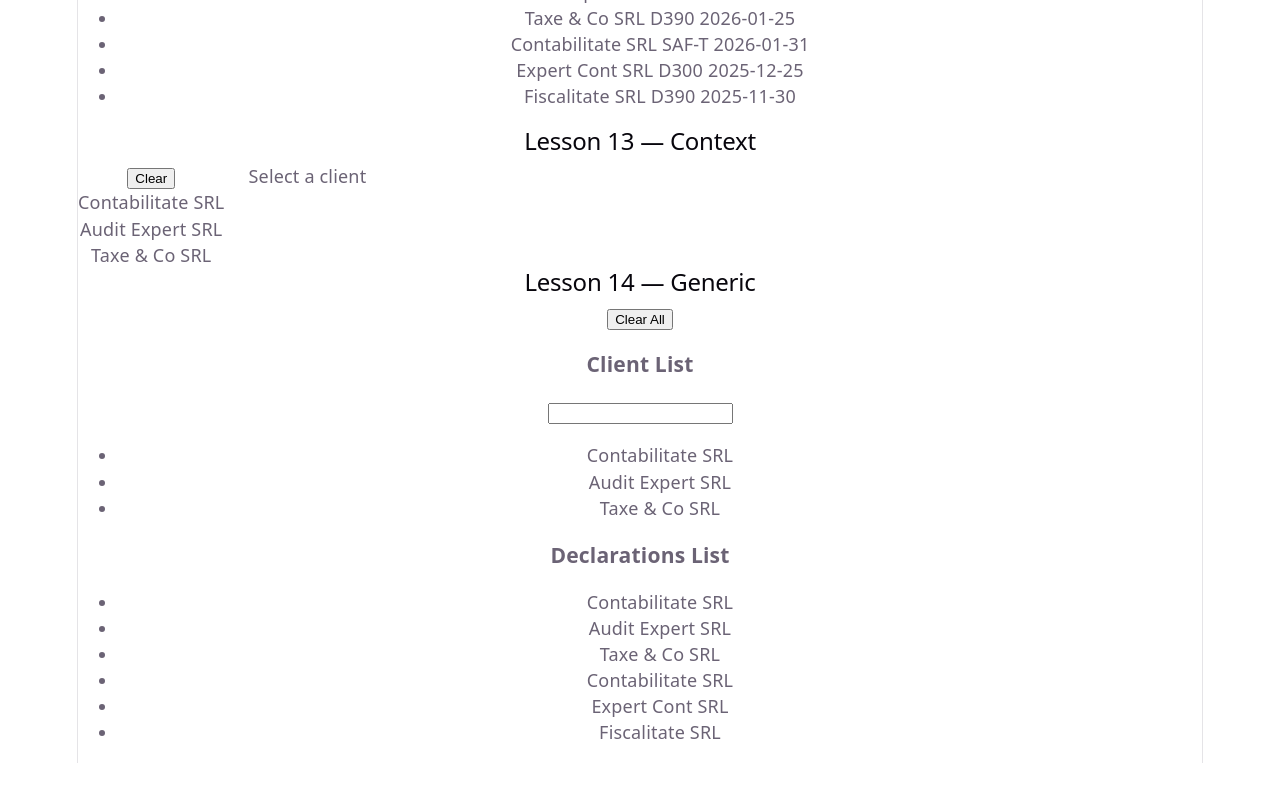
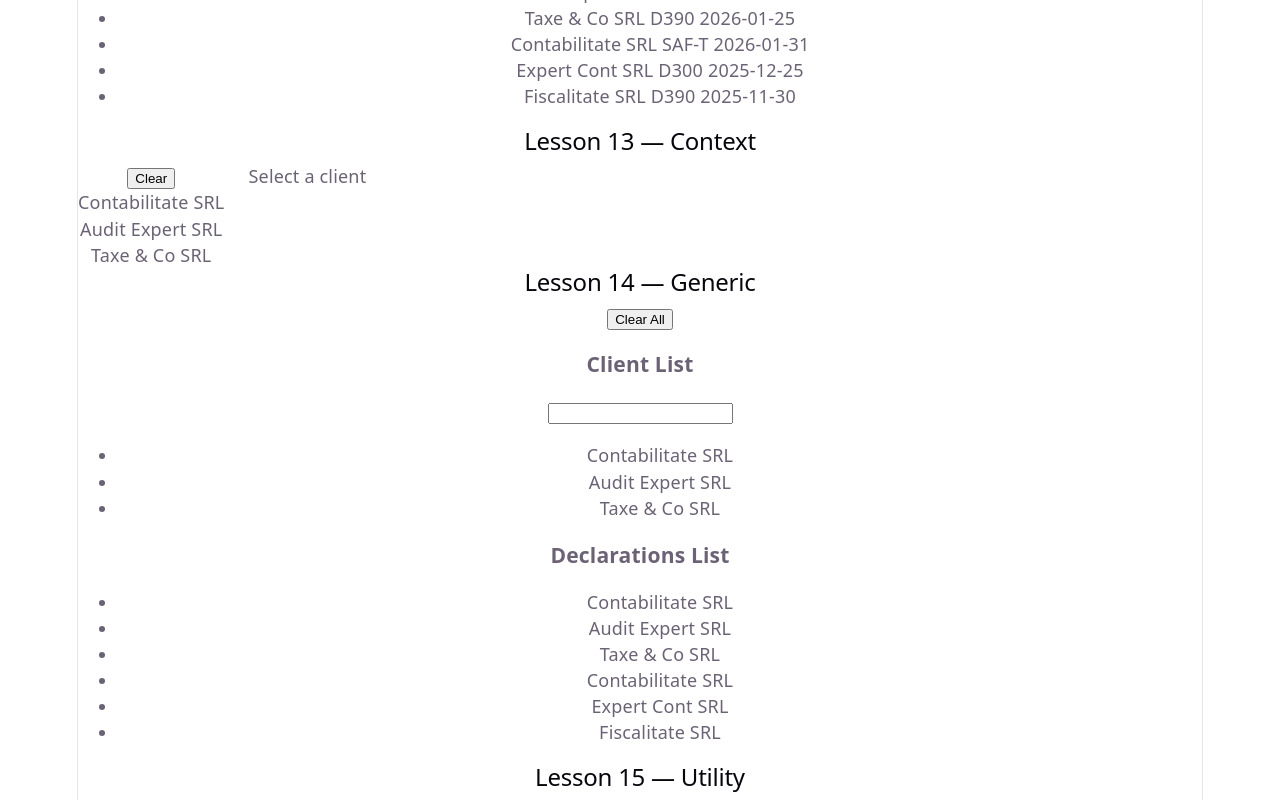
Before and after one commit to StoianSorinAlexandru/LearnTSX, a React (Vite) app: page / in a window 1280 px wide. Shown: the part 2893-3693 px from the top of the page. Before the commit the page ends 3656 px from the top, so only its background shows below. Built offline with nearby package versions, Linux system fonts and the light colour scheme.

Commit message:
WIP lesson 15

```diff
--- a/src/App.tsx
+++ b/src/App.tsx
@@ -593,6 +593,43 @@ const GenericExample = () => {
   )
 }
 
+// --- Lesson 15: Utility Types ---
+
+// type FullClient = {
+//   id: string
+//   name: string
+//   cui: string
+//   email: string
+//   isActive: boolean
+// }
+
+
+// type Declaration = {
+//   id: string
+//   clientName: string
+//   type: "D300" | "D390" | "SAF-T"
+//   deadline: string
+//   submitted: boolean
+// }
+
+
+// type DeclarationFormData = Omit<Declaration, "id" | "submited">
+// type DeclarationUpdate = { id: string } & Partial<Omit<Declaration, "id">>
+// type ClientSummary = Pick<FullClient, "id" | "name">
+// type ClientFormData = Partial<Omit<FullClient, "id">>
+// type DeclarationFormErrors = Partial<Record<keyof Declaration, string>>
+// type ClientIndex = Record<string, ClientSummary[]>
+
+// const DeclarationUpdateForm = (declaration: Declaration) => {
+//   return(
+//     <div>
+//       <form typeof="DeclarationUpdate">
+
+//       </form>
+//     </div>
+//   )
+// }
+
 // --- App ---
 
 const App = () => {
@@ -646,6 +683,8 @@ const App = () => {
 
       <h2>Lesson 14 — Generic</h2>
       <GenericExample/>
+
+      <h2>Lesson 15 — Utility</h2>
     </div>
   )
 }
```
